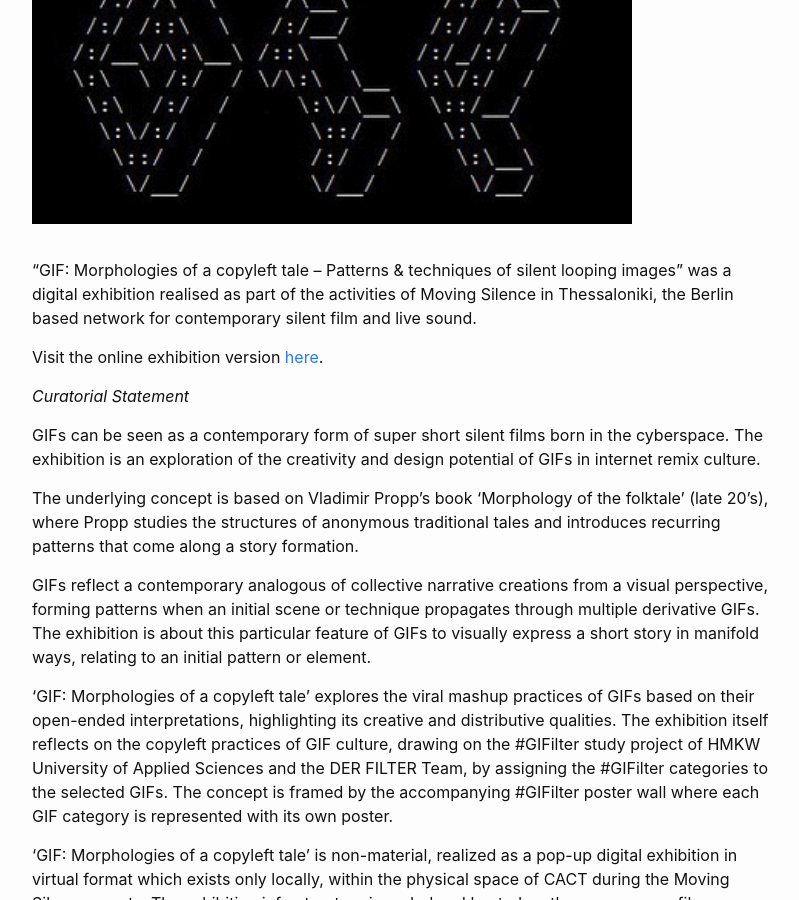
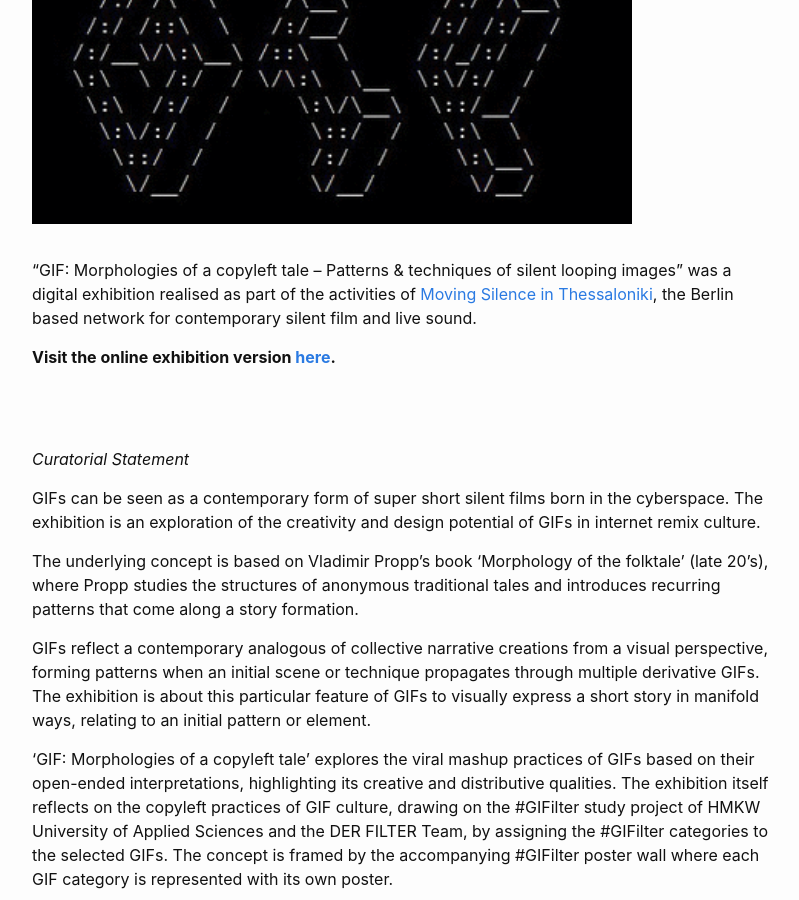
Before and after one commit to mziku/mziku.github.io, a Jekyll site: the page built from _posts/2017-03-29-gif-morphologies-of-a-copyleft-tale.md.md, in a window 1280 px wide and 900 px high, scrolled down 396 px. Shown: the whole window, without its empty margins (238-1037 px from the left). Built offline with Jekyll 4.4.1, drawn with Linux system fonts in a browser that asks for light colours; some of the changed text lies outside the part shown.

Commit message:
Update 2017-03-29-gif-morphologies-of-a-copyleft-tale.md.md

```diff
--- a/_posts/2017-03-29-gif-morphologies-of-a-copyleft-tale.md.md
+++ b/_posts/2017-03-29-gif-morphologies-of-a-copyleft-tale.md.md
@@ -8,11 +8,12 @@
 
 <p><img src="https://mziku.github.io/images/gif morphologies of a copyleft tale.gif" style="margin-top:2mm; margin-right:3mm; margin-bottom:5mm; margin-left:0;" alt="gif morphologies of a copyleft tale" width="600" height="" align="center"><br><i></i></p>
 
-“GIF: Morphologies of a copyleft tale – Patterns & techniques of silent looping images” was a digital exhibition realised as part of the activities of Moving Silence in Thessaloniki, the Berlin based network for contemporary silent film and live sound.
+“GIF: Morphologies of a copyleft tale – Patterns & techniques of silent looping images” was a digital exhibition realised as part of the activities of [Moving Silence in Thessaloniki](http://technoviking.tv/movingsilence.net/2017-03-10-thessaloniki.html), the Berlin based network for contemporary silent film and live sound.
 
-Visit the online exhibition version [here](https://mziku.github.io/morphologies-of-a-copyleft-tale/home.html).
+**Visit the online exhibition version [here](https://mziku.github.io/morphologies-of-a-copyleft-tale/home.html).**
 
-
+<br>
+<br>
 
 *Curatorial Statement*
 
@@ -26,9 +27,14 @@
 
 ‘GIF: Morphologies of a copyleft tale’ is non-material, realized as a pop-up digital exhibition in virtual format which exists only locally, within the physical space of CACT during the Moving Silence events. The exhibition infrastructure is coded and hosted on the open source file distribution tool Librarybox. The audience can easily enter the opened up local network (no internet access) and explore the exhibition in their personal devices (smartphones, tablets).
 
+<br>
+<br>
+
 
 <p><img src="https://mziku.github.io/images/gif morphologies of a copyleft tale 1.JPG" style="margin-top:2mm; margin-right:3mm; margin-bottom:5mm; margin-left:0;" alt="gif morphologies of a copyleft tale" width="600" height="" align="center"><br><i></i></p>
 <p><img src="https://mziku.github.io/images/gif morphologies of a copyleft tale 2.JPG" style="margin-top:2mm; margin-right:3mm; margin-bottom:5mm; margin-left:0;" alt="gif morphologies of a copyleft tale" width="600" height="" align="center"><br><i></i></p>
+
+<br>
 
 *CREDITS*
 
@@ -39,6 +45,6 @@
 
 The exhibition is a collaboration with the HMKW University of Applied Sciences and the DER FILTER Team in Berlin. The digital infrastructure is put together and hosted on the open source software Librarybox.
 
-A production with the financial and organizational support of Goethe-Institut Thessaloniki. Co-organized with the State Museum of Contemporary Art (SMCA) & the Contemporary Art Center in Thessaloniki (CACT).
+A production with the financial and organizational support of [Goethe-Institut Thessaloniki](https://www.goethe.de/ins/gr/de/sta/the.html?wt_sc=thessaloniki). Co-organized with the [State Museum of Contemporary Art (SMCA)](https://www.greekstatemuseum.com/kmst/pressroom/article/1221.html) & the [Contemporary Art Center in Thessaloniki (CACT)](https://www.cact.gr/en/news/movingsilence).
 
 <br>
```
